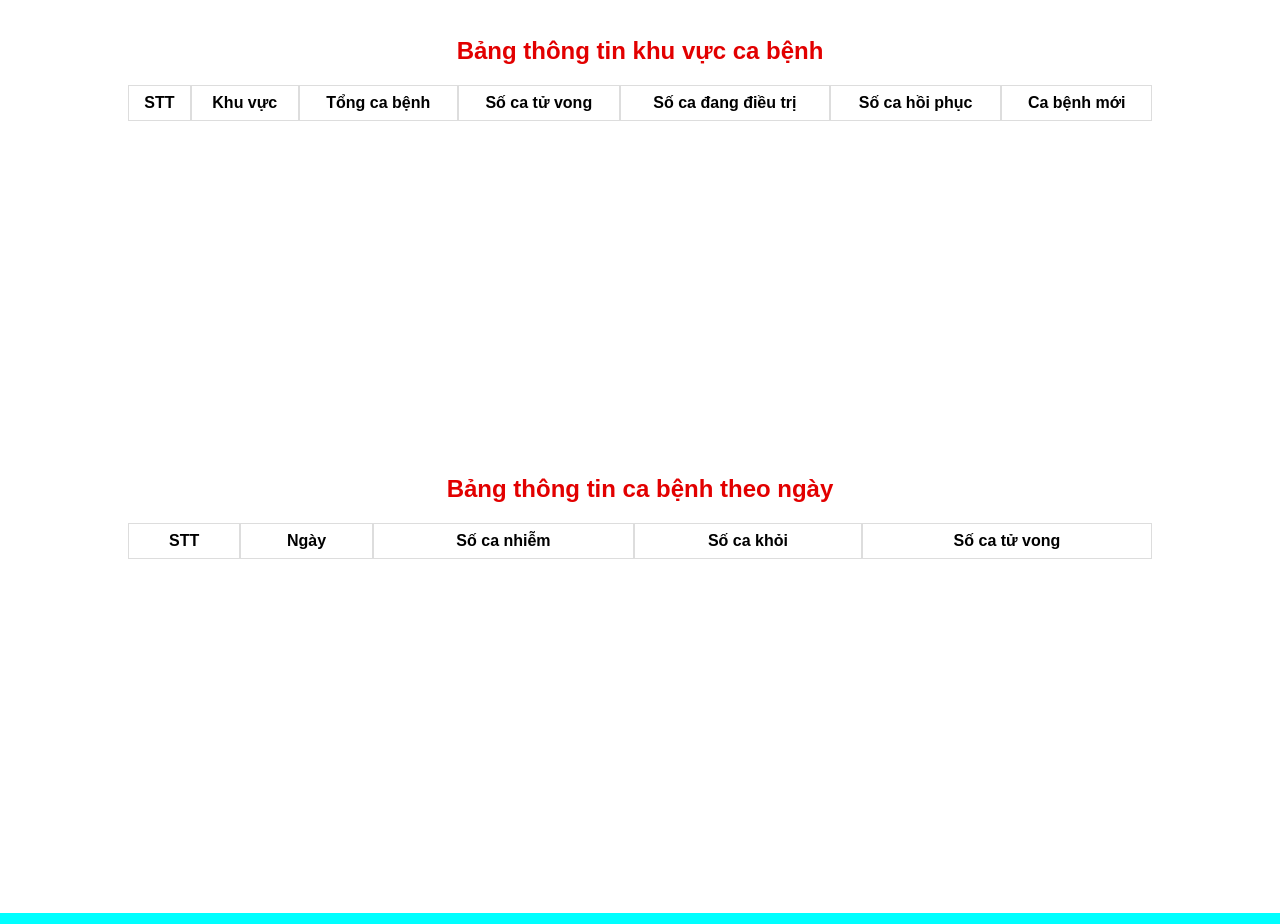
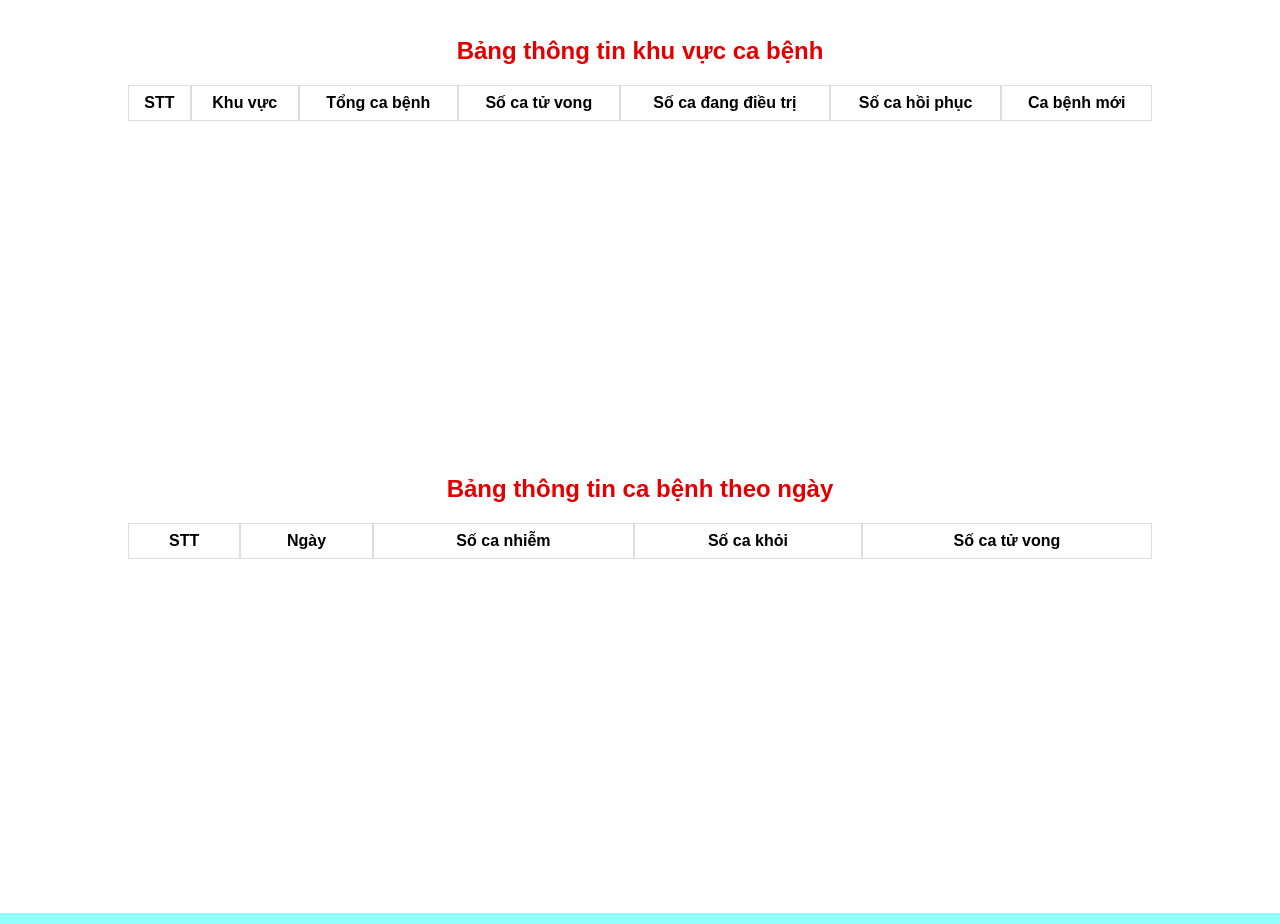
Before and after one commit to OrangeFoxie/VN-COVID19-BYT, a plain HTML site: page index.html in a window 1280 px wide. Shown: the part 100-1024 px from the top of the page. Drawn offline with nearby package versions, Linux system fonts and the light colour scheme; no server answers.

Commit message:
color-footer

```diff
--- a/style/style.scss
+++ b/style/style.scss
@@ -131,5 +131,5 @@ footer {
   padding: 10px 0px 0px 0px;
   height: 1px;
   width: 100%;
-  background-color:aqua;
+  background-color:rgba(0, 255, 255, 0.425);
 }
```
Also changed, not shown: style/style.css, 1 other file.
